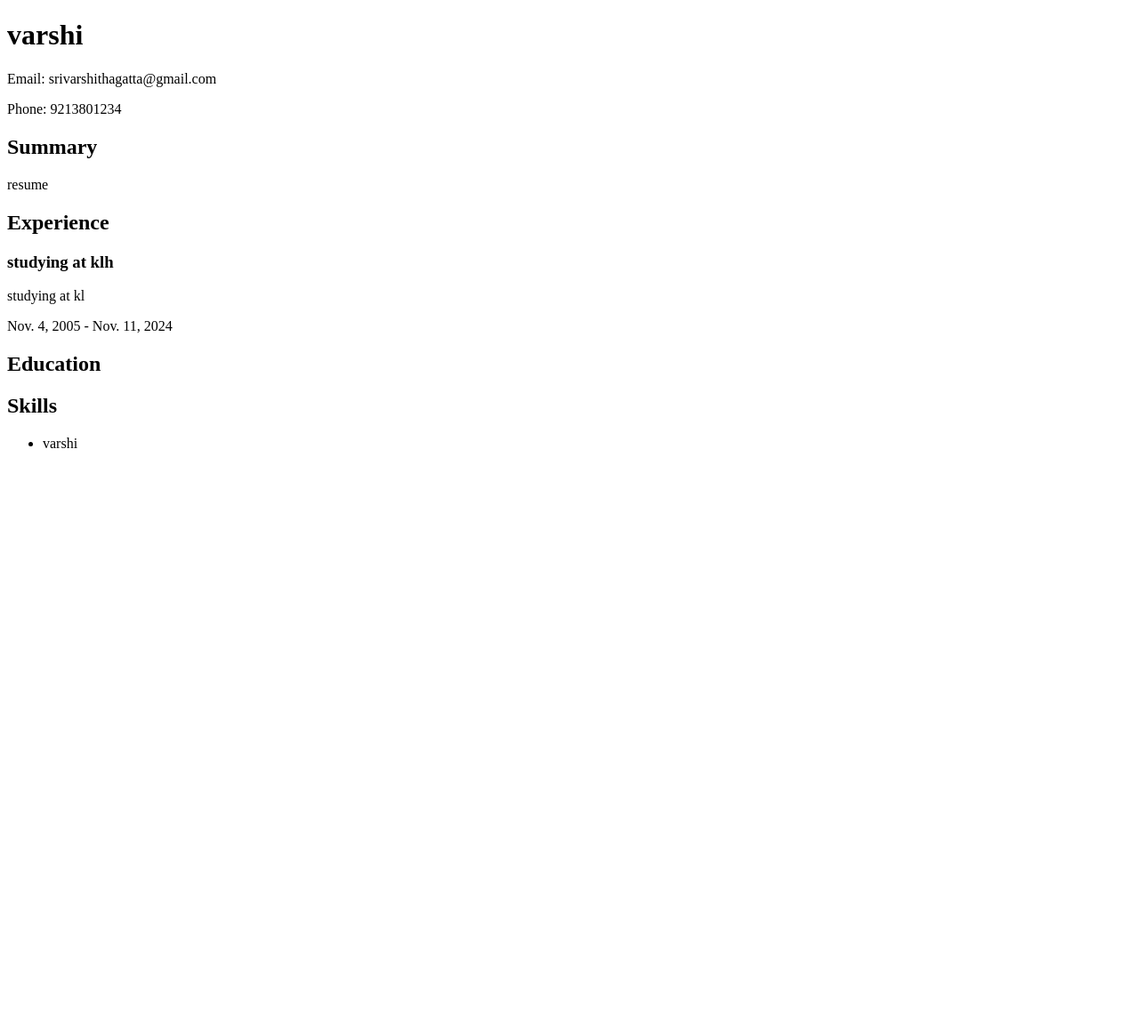
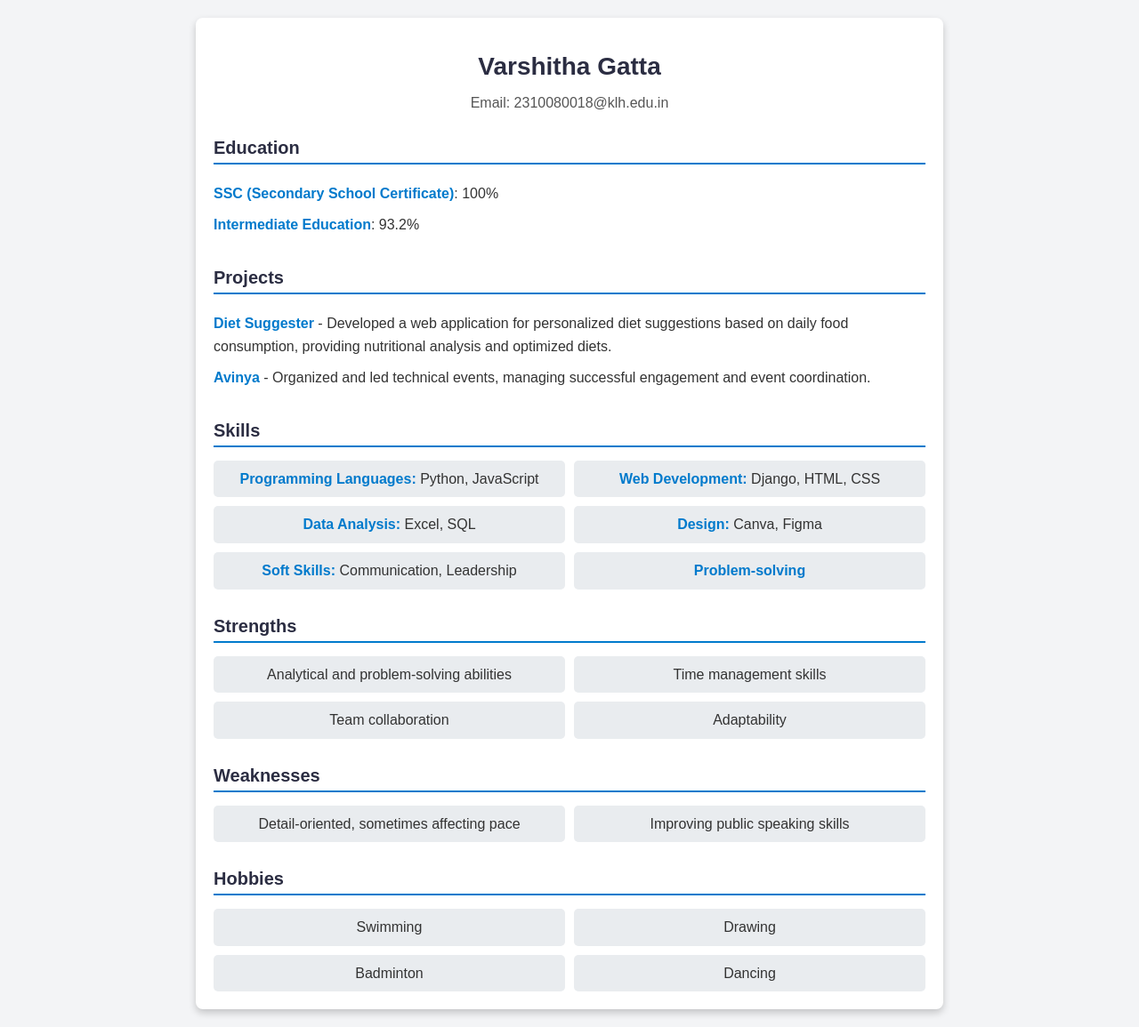
Before and after one commit to srivarshithagatta/project_18_3, a Django app: page / in a window 1280 px wide. Shown: the whole page at 89% size. Before the commit the page ends 504 px from the top, so only its background shows below. Run offline with Django 5.2, Linux system fonts and the light colour scheme; data comes from the database, SQL or seed files in the repository; both versions use the stored data as it was after the commit.

Commit message:
second commit

```diff
--- a/app_18_3/views.py
+++ b/app_18_3/views.py
@@ -1,7 +1,7 @@
 # app_18_3/views.py
 
 from django.shortcuts import render
-from .models import Resume  # Assuming you have a Resume model defined
+from .models import *  # Assuming you have a Resume model defined
 
 def resume_view(request):
     resume = Resume.objects.first()  # Get the first Resume instance, or None if it doesn’t exist
@@ -10,9 +10,9 @@ def resume_view(request):
 
     context = {
         'resume': resume,
-        'experiences': resume.experiences.all(),  # Adjust according to your model structure
-        'education': resume.education.all(),
-        'skills': resume.skills.all(),
+        'experiences': Experience.objects.all(),  # Adjust according to your model structure
+        'education': Education.objects.all(),
+        'skills': Skill.objects.all(),
     }
     return render(request, 'resume.html', context)
 #https://github.com/srivarshithagatta/resume.git
--- a/project_18_3/settings.py
+++ b/project_18_3/settings.py
@@ -26,7 +26,7 @@ SECRET_KEY = 'django-insecure-57w=3mnk3-x1dcv==sx8wfw=g-+1k(rnbqu_44^g!b&2(1+3_6
 # SECURITY WARNING: don't run with debug turned on in production!
 DEBUG = True
 
-ALLOWED_HOSTS = ['resume.onrender.com','127.0.0.1']
+ALLOWED_HOSTS = ['project_18_3.onrender.com','127.0.0.1']
 
 # Application definition
 
--- a/templates/resume.html
+++ b/templates/resume.html
@@ -1,34 +1,212 @@
+{% comment %} <!DOCTYPE html>
+<html lang="en">
+<head>
+    <meta charset="UTF-8">
+    <meta name="viewport" content="width=device-width, initial-scale=1.0">
+    <title>Resume - Varshitha Gatta</title>
+    <style>
+        body {
+            font-family: Arial, sans-serif;
+            margin: 20px;
+            background-color: #f4f4f4;
+        }
+        .resume-container {
+            max-width: 800px;
+            margin: auto;
+            padding: 20px;
+            background-color: #fff;
+            box-shadow: 0 0 10px rgba(0, 0, 0, 0.1);
+        }
+        h1, h2 {
+            color: #333;
+        }
+        .section-title {
+            color: #333;
+            border-bottom: 2px solid #007acc;
+            padding-bottom: 5px;
+            margin-top: 20px;
+        }
+        ul {
+            list-style-type: none;
+            padding: 0;
+        }
+        li {
+            margin-bottom: 5px;
+        }
+    </style>
+</head>
+<body>
+    <div class="resume-container">
+        <h1>Varshitha Gatta</h1>
+        <p><strong>Email:</strong> 2310080018@klh.edu.in</p>
+
+        <h2 class="section-title">Education</h2>
+        <ul>
+            <li><strong>SSC (Secondary School Certificate)</strong>: 100%</li>
+            <li><strong>Intermediate Education</strong>: 93.2%</li>
+        </ul>
+
+        <h2 class="section-title">Projects</h2>
+        <ul>
+            <li><strong>Diet Suggester</strong> - Developed a web application for personalized diet suggestions based on daily food consumption, providing nutritional analysis and optimized diets.</li>
+            <li><strong>Avinya</strong> - Organized and led technical events, managing successful engagement and event coordination.</li>
+        </ul>
+
+        <h2 class="section-title">Skills</h2>
+        <ul>
+            <li><strong>Programming Languages:</strong> Python, JavaScript</li>
+            <li><strong>Web Development:</strong> Django, HTML, CSS</li>
+            <li><strong>Data Analysis:</strong> Excel, SQL</li>
+            <li><strong>Design:</strong> Canva, Figma</li>
+            <li><strong>Soft Skills:</strong> Communication, Leadership, Problem-solving</li>
+        </ul>
+
+        <h2 class="section-title">Strengths</h2>
+        <ul>
+            <li>Strong analytical and problem-solving abilities</li>
+            <li>Effective time management and organizational skills</li>
+            <li>Team collaboration</li>
+            <li>Adaptable to new environments and technologies</li>
+        </ul>
+
+        <h2 class="section-title">Weaknesses</h2>
+        <ul>
+            <li>Detail-oriented, sometimes affecting project pace</li>
+            <li>Improving public speaking skills through practice</li>
+        </ul>
+
+        <h2 class="section-title">Hobbies</h2>
+        <ul>
+            <li>Swimming</li>
+            <li>Drawing</li>
+            <li>Badminton</li>
+            <li>Dancing</li>
+        </ul>
+    </div>
+</body>
+</html> {% endcomment %}
+
+
 <!DOCTYPE html>
 <html lang="en">
 <head>
     <meta charset="UTF-8">
-    <title>{{ resume.name }}'s Resume</title>
+    <meta name="viewport" content="width=device-width, initial-scale=1.0">
+    <title>Resume - Varshitha Gatta</title>
+    <style>
+        body {
+            font-family: 'Arial', sans-serif;
+            background-color: #f3f4f6;
+            margin: 0;
+            padding: 0;
+        }
+        .resume-container {
+            max-width: 800px;
+            margin: 20px auto;
+            padding: 20px;
+            background-color: #ffffff;
+            box-shadow: 0 4px 8px rgba(0, 0, 0, 0.2);
+            border-radius: 8px;
+        }
+        h1 {
+            color: #2b2d42;
+            font-size: 28px;
+            text-align: center;
+            margin-bottom: 5px;
+        }
+        p {
+            text-align: center;
+            color: #6c757d;
+            font-size: 16px;
+            margin-bottom: 20px;
+        }
+        .section-title {
+            color: #2b2d42;
+            font-size: 20px;
+            font-weight: bold;
+            border-bottom: 2px solid #007acc;
+            padding-bottom: 5px;
+            margin-top: 30px;
+            margin-bottom: 15px;
+        }
+        ul {
+            list-style-type: none;
+            padding: 0;
+            margin: 0;
+        }
+        ul li {
+            color: #333;
+            line-height: 1.6;
+            padding: 5px 0;
+        }
+        ul li strong {
+            color: #007acc;
+        }
+        .contact-info {
+            text-align: center;
+            color: #555;
+        }
+        .skills, .strengths, .weaknesses, .hobbies {
+            display: grid;
+            grid-template-columns: 1fr 1fr;
+            gap: 10px;
+        }
+        .skills li, .strengths li, .weaknesses li, .hobbies li {
+            background-color: #e9ecef;
+            padding: 8px;
+            border-radius: 5px;
+            text-align: center;
+        }
+    </style>
 </head>
 <body>
-    <h1>{{ resume.name }}</h1>
-    <p>Email: {{ resume.email }}</p>
-    <p>Phone: {{ resume.phone }}</p>
-    <h2>Summary</h2>
-    <p>{{ resume.summary }}</p>
+    <div class="resume-container">
+        <h1>Varshitha Gatta</h1>
+        <p class="contact-info">Email: 2310080018@klh.edu.in</p>
 
-    <h2>Experience</h2>
-    {% for experience in experiences %}
-        <h3>{{ experience.title }} at {{ experience.company }}</h3>
-        <p>{{ experience.description }}</p>
-        <p>{{ experience.start_date }} - {{ experience.end_date|default:"Present" }}</p>
-    {% endfor %}
+        <h2 class="section-title">Education</h2>
+        <ul>
+            <li><strong>SSC (Secondary School Certificate)</strong>: 100%</li>
+            <li><strong>Intermediate Education</strong>: 93.2%</li>
+        </ul>
 
-    <h2>Education</h2>
-    {% for edu in education %}
-        <h3>{{ edu.degree }} from {{ edu.institution }}</h3>
-        <p>Graduated: {{ edu.graduation_year }}</p>
-    {% endfor %}
+        <h2 class="section-title">Projects</h2>
+        <ul>
+            <li><strong>Diet Suggester</strong> - Developed a web application for personalized diet suggestions based on daily food consumption, providing nutritional analysis and optimized diets.</li>
+            <li><strong>Avinya</strong> - Organized and led technical events, managing successful engagement and event coordination.</li>
+        </ul>
 
-    <h2>Skills</h2>
-    <ul>
-        {% for skill in skills %}
-            <li>{{ skill.name }}</li>
-        {% endfor %}
-    </ul>
+        <h2 class="section-title">Skills</h2>
+        <ul class="skills">
+            <li><strong>Programming Languages:</strong> Python, JavaScript</li>
+            <li><strong>Web Development:</strong> Django, HTML, CSS</li>
+            <li><strong>Data Analysis:</strong> Excel, SQL</li>
+            <li><strong>Design:</strong> Canva, Figma</li>
+            <li><strong>Soft Skills:</strong> Communication, Leadership</li>
+            <li><strong>Problem-solving</strong></li>
+        </ul>
+
+        <h2 class="section-title">Strengths</h2>
+        <ul class="strengths">
+            <li>Analytical and problem-solving abilities</li>
+            <li>Time management skills</li>
+            <li>Team collaboration</li>
+            <li>Adaptability</li>
+        </ul>
+
+        <h2 class="section-title">Weaknesses</h2>
+        <ul class="weaknesses">
+            <li>Detail-oriented, sometimes affecting pace</li>
+            <li>Improving public speaking skills</li>
+        </ul>
+
+        <h2 class="section-title">Hobbies</h2>
+        <ul class="hobbies">
+            <li>Swimming</li>
+            <li>Drawing</li>
+            <li>Badminton</li>
+            <li>Dancing</li>
+        </ul>
+    </div>
 </body>
 </html>
```
Also changed, not shown: templates/no_resume.html (deleted, +0 -11 lines), db.sqlite3.
